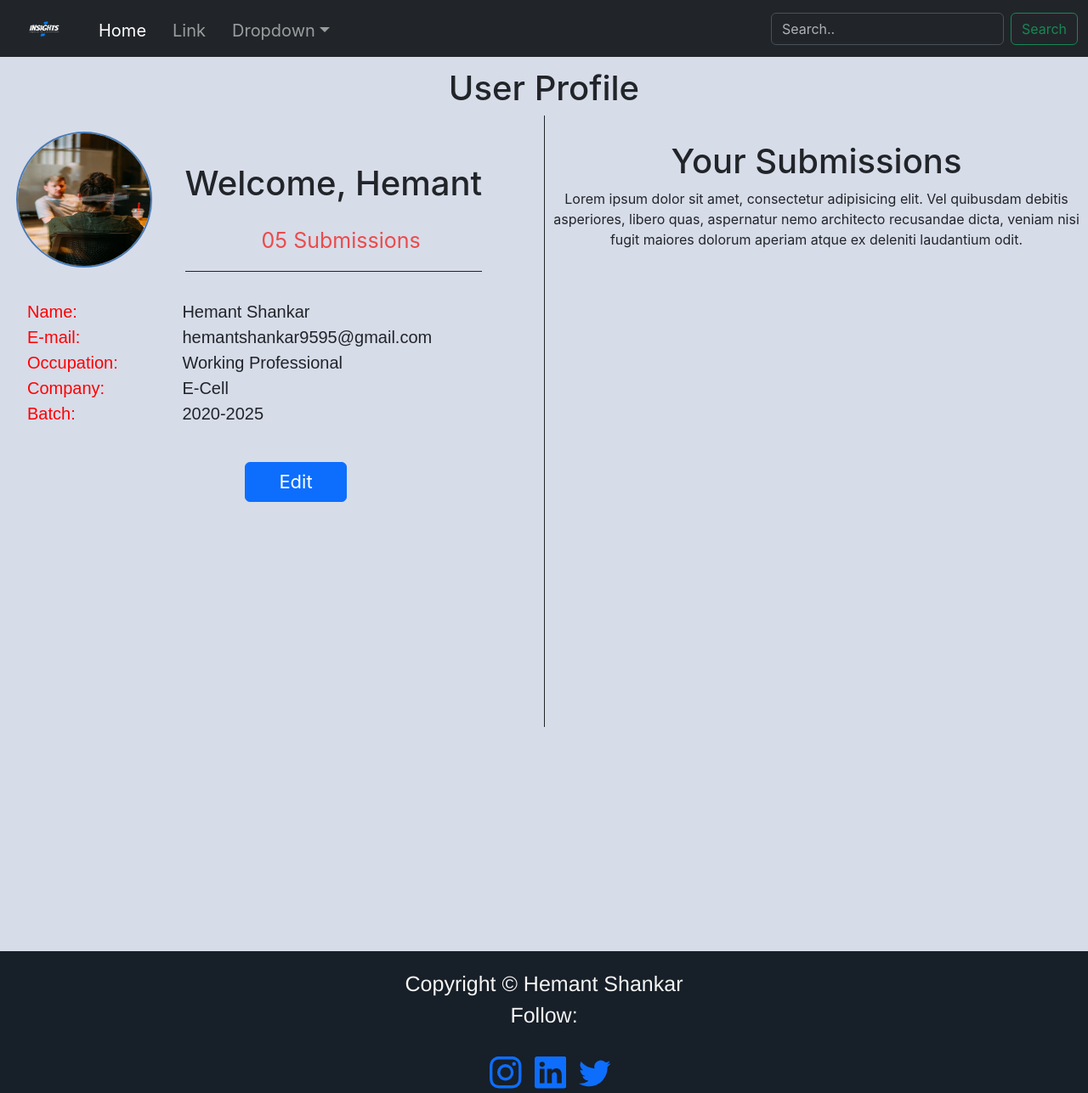
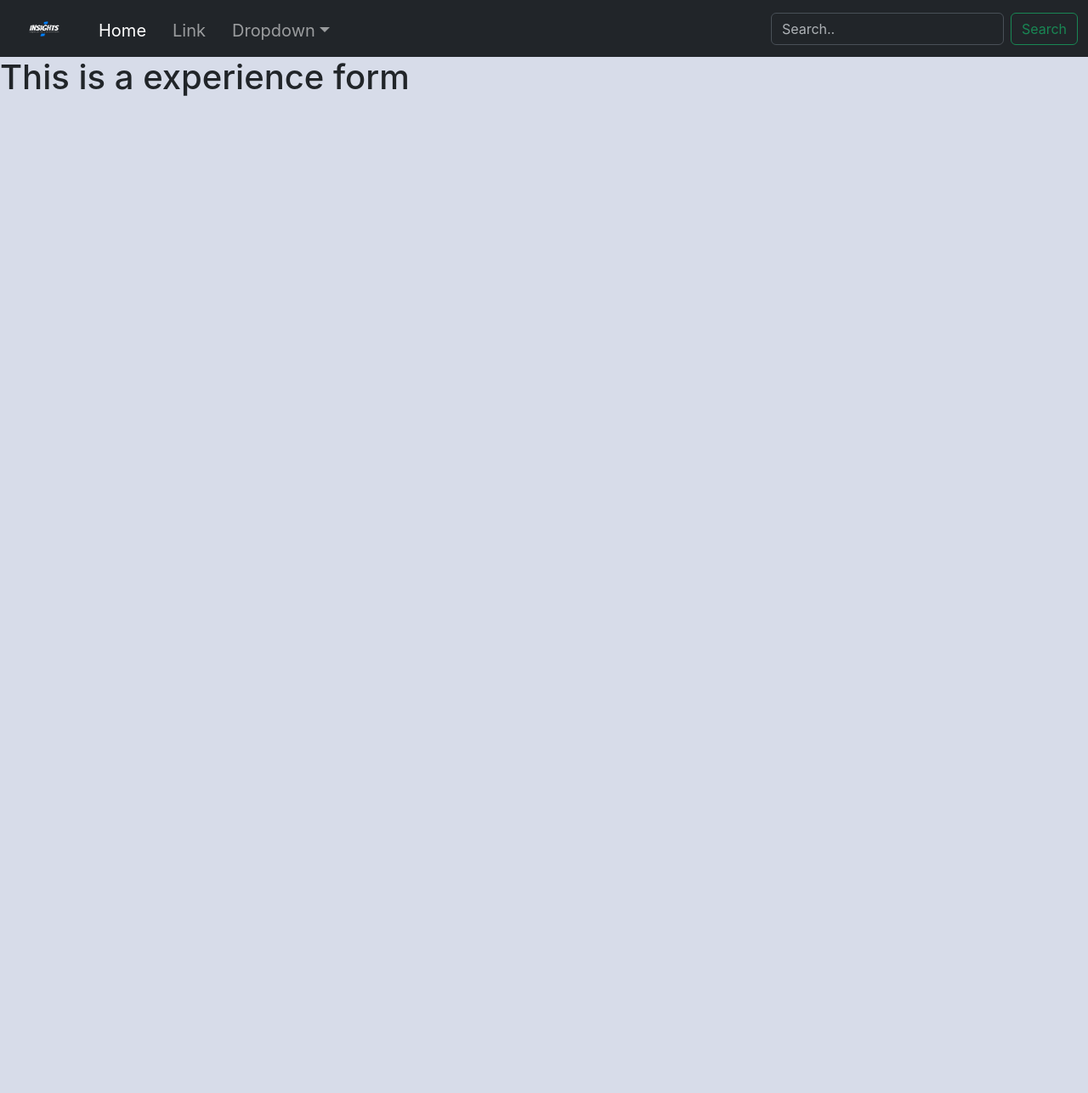
Before and after one commit to HemantShankar/Insights, a React (Create React App) app: page / in a window 1280 px wide. Shown: the whole page at 85% size. After the commit the page ends 800 px from the top, so only its background shows below. Built offline with nearby package versions, Linux system fonts and the light colour scheme.

Commit message:
created experience submission page

```diff
--- a/src/App.js
+++ b/src/App.js
@@ -5,6 +5,7 @@ import Login from './MyComponents/Login.jsx';
 import Signup from './MyComponents/Signup.jsx';
 import Footer from './MyComponents/Footer.jsx';
 import UserProfile from './MyComponents/UserProfile.jsx';
+import Experience from './MyComponents/Experience.jsx';
 
 function App() {
   return (
@@ -13,8 +14,9 @@ function App() {
     <Navbar/>
     {/* <Login /> */}
     {/* <Signup/> */}
-    <UserProfile/>
-    <Footer/>
+    {/* <UserProfile/> */}
+    <Experience/>
+    {/* <Footer/> */}
     </>
 
   );
--- /dev/null
+++ b/src/MyComponents/Experience.jsx
@@ -0,0 +1,9 @@
+import React from 'react'
+
+const Experience = () => {
+  return (
+    <h1>This is a experience form</h1>
+  )
+}
+
+export default Experience
```
